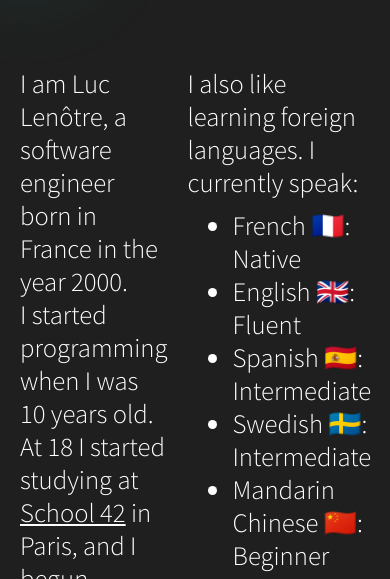
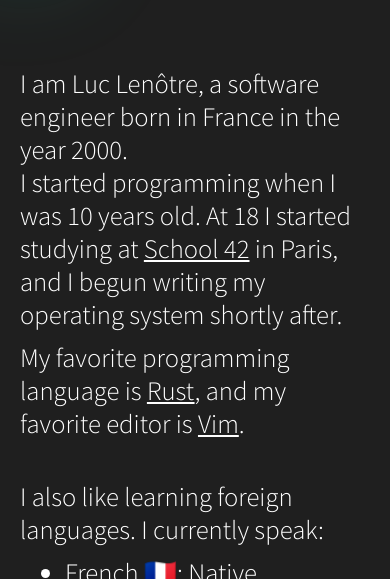
Before and after one commit to llenotre/blog, a plain HTML site: page pages/bio.html in a window 390 px wide. Shown: the part 242-821 px from the top of the page. Drawn offline with Linux system fonts and the light colour scheme.

Commit message:
CSS split fix

```diff
--- a/assets/css/style.css
+++ b/assets/css/style.css
@@ -133,7 +133,6 @@ div.section {
 }
 
 div.split {
-	flex-direction: row;
 	display: flex;
 }
 
@@ -583,7 +582,7 @@ div.comment-editor {
 
 @media(max-width: 1200px) {
 	div.split {
-		flex-direction: reverse;
+		flex-direction: column;
 	}
 
 	div.split.reverse {
```
